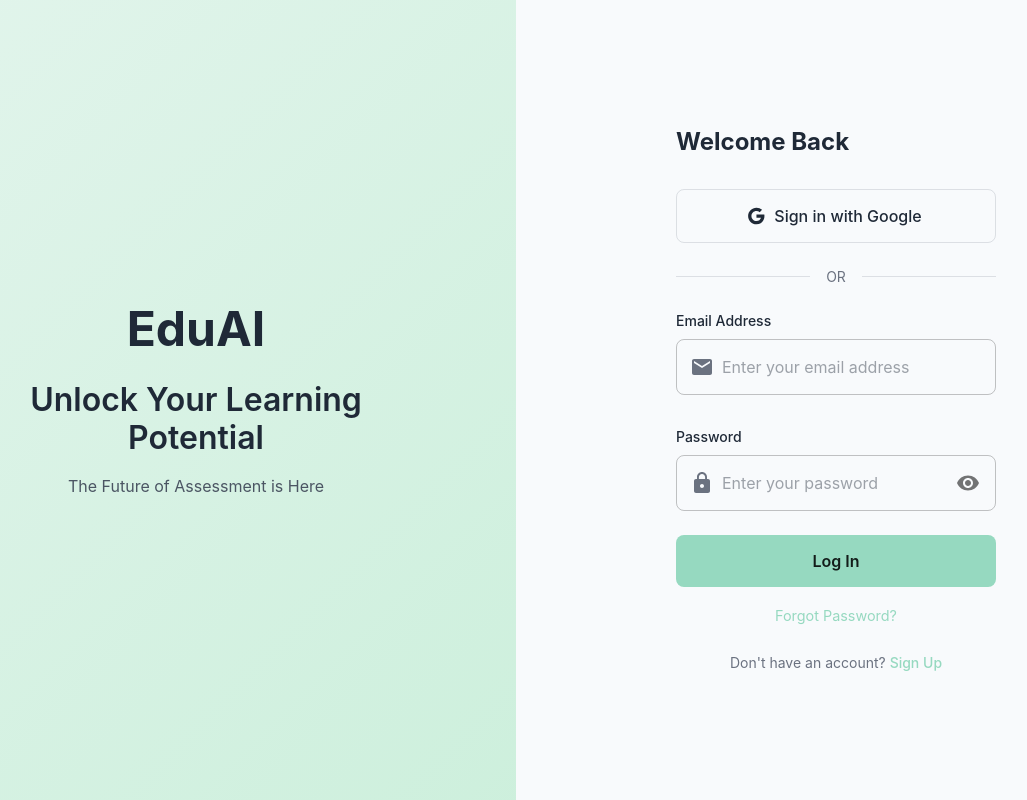
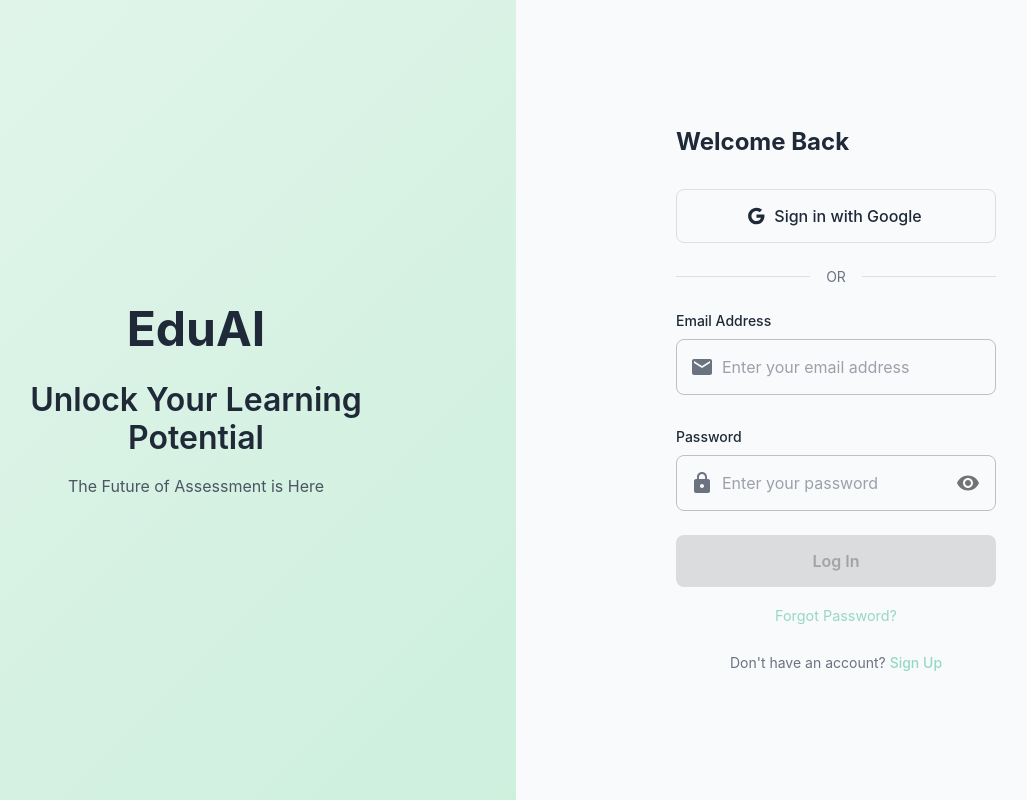
Before and after one commit to JasonLam1218/web-app-demo, a Next.js app: page /login in a window 1280 px wide. Shown: the whole page, without its empty margins (124-1151 px from the left). Built offline with nearby package versions, Linux system fonts and the light colour scheme.

Commit message:
error message and loading time

```diff
--- a/src/components/auth/EduAILoginPage.tsx
+++ b/src/components/auth/EduAILoginPage.tsx
@@ -14,6 +14,8 @@
   Checkbox,
   FormControlLabel,
   useTheme,
+  CircularProgress,
+  Alert,
 } from '@mui/material';
 import {
   Google as GoogleIcon,
@@ -28,6 +30,9 @@
 export default function EduAILoginPage() {
   const theme = useTheme();
   const router = useRouter();
+  const [isLoading, setIsLoading] = useState(false);
+  const [error, setError] = useState<string | null>(null);
+  const [success, setSuccess] = useState<string | null>(null);
   const [isLogin, setIsLogin] = useState(true);
   const [showPassword, setShowPassword] = useState(false);
   const [formData, setFormData] = useState({
@@ -48,6 +53,10 @@
 
   const handleSubmit = async (event: React.FormEvent) => {
     event.preventDefault();
+    setIsLoading(true);
+    setError(null);
+    setSuccess(null);
+
     if (isLogin) {
       console.log('Login submitted:', formData);
       try {
@@ -66,16 +75,24 @@
 
         if (response.ok) {
           console.log('Login successful:', data);
+          setSuccess("Login successful!");
+          setError(null);
           // Store token (e.g., in localStorage or http-only cookie)
           // For simplicity, we'll redirect directly for now.
-          router.push('/dashboard'); // Redirect to dashboard after successful login
+          setTimeout(() => {
+            router.push('/dashboard');
+          }, 500); // 0.5 second delay
         } else {
           console.error('Login failed:', data.message);
-          alert(data.message || 'Login failed.');
+          setError(data.message || 'Login failed.');
+          setSuccess(null);
         }
       } catch (error) {
         console.error('Error during login:', error);
-        alert('An unexpected error occurred. Please try again.');
+        setError('An unexpected error occurred. Please try again.');
+        setSuccess(null);
+      } finally {
+        setIsLoading(false);
       }
     } else {
       console.log('Sign up submitted:', formData);
@@ -98,15 +115,20 @@
         if (response.ok) {
           console.log('Registration successful:', data);
           // Optionally, redirect to a verification page or login page
+          setError(null);
+          setSuccess("Registration successful!");
           router.push('/login'); // Redirect to login after successful signup
         } else {
           console.error('Registration failed:', data.message);
           // Show error message to the user
-          alert(data.message || 'Registration failed.');
+          setError(data.message || 'Registration failed.');
+          setSuccess(null);
         }
       } catch (error) {
         console.error('Error during registration:', error);
         alert('An unexpected error occurred. Please try again.');
+      } finally {
+        setIsLoading(false);
       }
     }
   };
@@ -235,6 +257,18 @@
                   Start your learning journey today
                 </Typography>
               )}
+
+              {error && (
+                  <Alert severity="error" sx={{ mb: 1, mt: 2}}>
+                    {error}
+                  </Alert>
+                )}
+
+                {success && (
+                  <Alert severity="success" sx={{ mb: 1, mt: 2 }}>
+                    {success}
+                  </Alert>
+                )}
             </Box>
 
             {/* Google Sign In/Up Button */}
@@ -294,6 +328,7 @@
                     placeholder="Enter your full name"
                     value={formData.fullName}
                     onChange={handleInputChange('fullName')}
+                    disabled={isLoading}
                     InputProps={{
                       startAdornment: (
                         <InputAdornment position="start">
@@ -328,6 +363,7 @@
                   placeholder="Enter your email address"
                   value={formData.email}
                   onChange={handleInputChange('email')}
+                  disabled={isLoading}
                   InputProps={{
                     startAdornment: (
                       <InputAdornment position="start">
@@ -361,6 +397,7 @@
                   placeholder={isLogin ? 'Enter your password' : 'Enter your password'}
                   value={formData.password}
                   onChange={handleInputChange('password')}
+                  disabled={isLoading}
                   InputProps={{
                     startAdornment: (
                       <InputAdornment position="start">
@@ -444,6 +481,14 @@
                  type="submit"
                  fullWidth
                  variant="contained"
+                 // disable button if loading or not agree to terms
+                 disabled={
+                  isLoading ||
+                  !formData.email.trim() ||
+                  !formData.password.trim() ||
+                  (!isLogin && !formData.agreeToTerms) ||
+                  (!isLogin && !formData.fullName.trim())
+                }
                  sx={{
                    mb: 2,
                    py: 1.5,
@@ -452,7 +497,15 @@
                    borderRadius: 2,
                  }}
                >
-                 {isLogin ? 'Log In' : 'Create Account'}
+                 {/* {isLogin ? 'Log In' : 'Create Account'} */}
+                 {isLoading ? (
+                    <Box sx={{ display: 'flex', alignItems: 'center', gap: 1 }}>
+                      <CircularProgress size={20} color="inherit" />
+                      {isLogin ? 'Signing In...' : 'Creating Account...'}
+                    </Box>
+                  ) : (
+                    isLogin ? 'Log In' : 'Create Account'
+                  )}
                </Button>
 
                {/* Forgot Password - Only for Login */}
```
